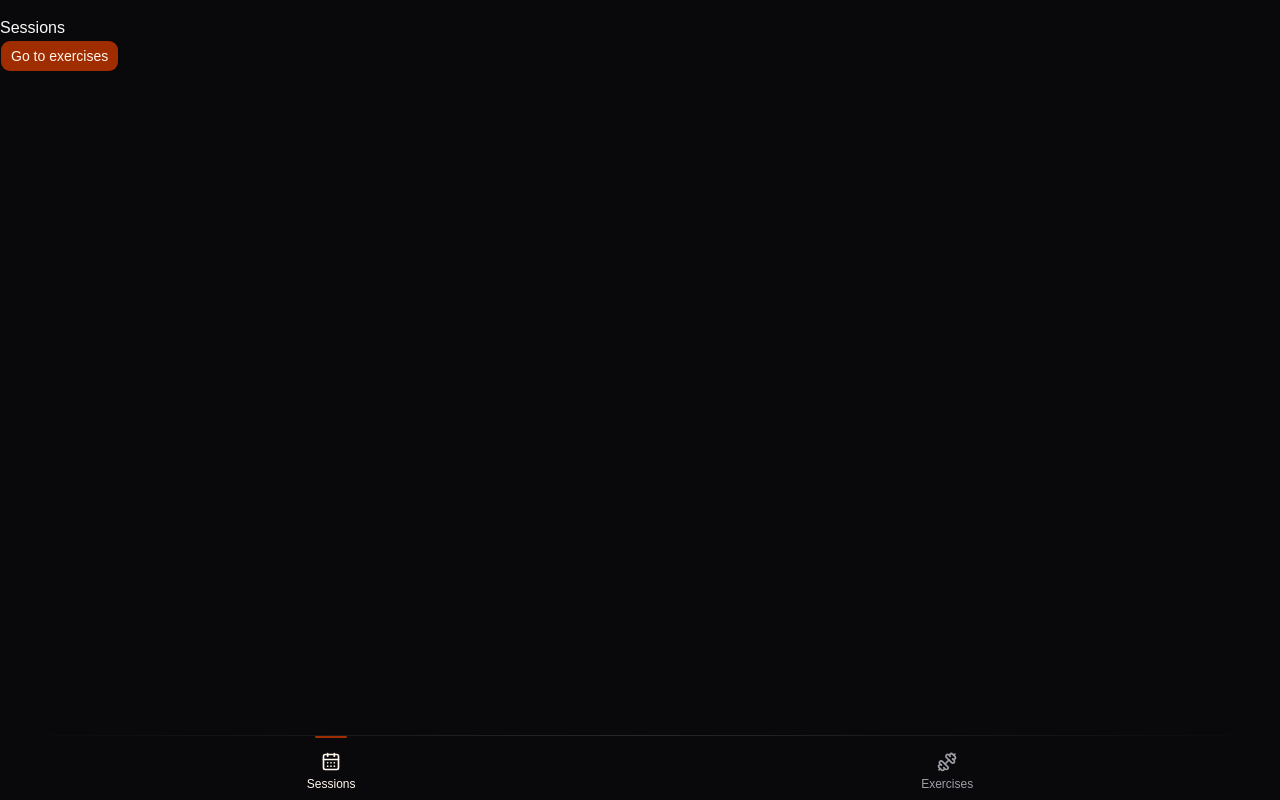
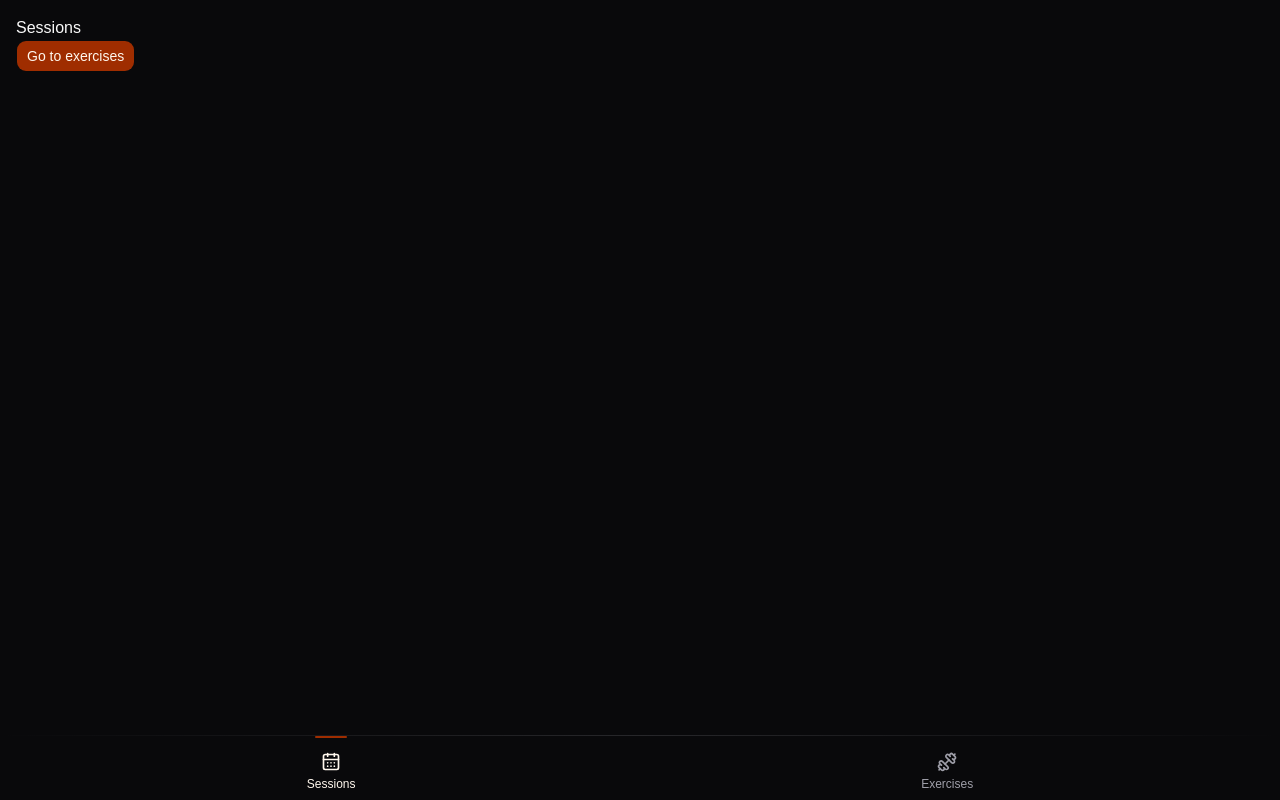
Before and after one commit to brunobragaw8t/fit-notes, a React (Vite) app: page / in a window 1280 px wide. Built offline with nearby package versions, Linux system fonts and the light colour scheme.

Commit message:
refactor: move main element and padding to root

```diff
--- a/src/routes/__root.tsx
+++ b/src/routes/__root.tsx
@@ -4,9 +4,9 @@
 export const Route = createRootRoute({
   component: () => (
     <div className="flex h-screen flex-col">
-      <div className="flex-1 overflow-auto py-4">
+      <main className="flex-1 overflow-auto p-4">
         <Outlet />
-      </div>
+      </main>
 
       <Dock />
     </div>
--- a/src/routes/exercises.tsx
+++ b/src/routes/exercises.tsx
@@ -40,14 +40,13 @@
   }, {});
 
   return (
-    <main>
-      <div className="flex flex-col gap-6 px-4">
+    <>
       {!exercisesRaw || !exercises ? (
         <div className="flex justify-center py-16">
           <Spinner />
         </div>
       ) : (
-          <>
+        <div className="flex flex-col gap-6">
           <Input
             value={search}
             onChange={(e) => setSearch(e.target.value)}
@@ -76,9 +75,8 @@
               </div>
             ))
           )}
+        </div>
+      )}
     </>
-        )}
-      </div>
-    </main>
   );
 }
--- a/src/routes/index.tsx
+++ b/src/routes/index.tsx
@@ -7,12 +7,12 @@
 
 function RouteComponent() {
   return (
-    <main>
+    <>
       <h1>Sessions</h1>
 
       <Button asChild>
         <Link to="/exercises">Go to exercises</Link>
       </Button>
-    </main>
+    </>
   );
 }
```
Lines whose indentation alone changed are shown as unchanged.
